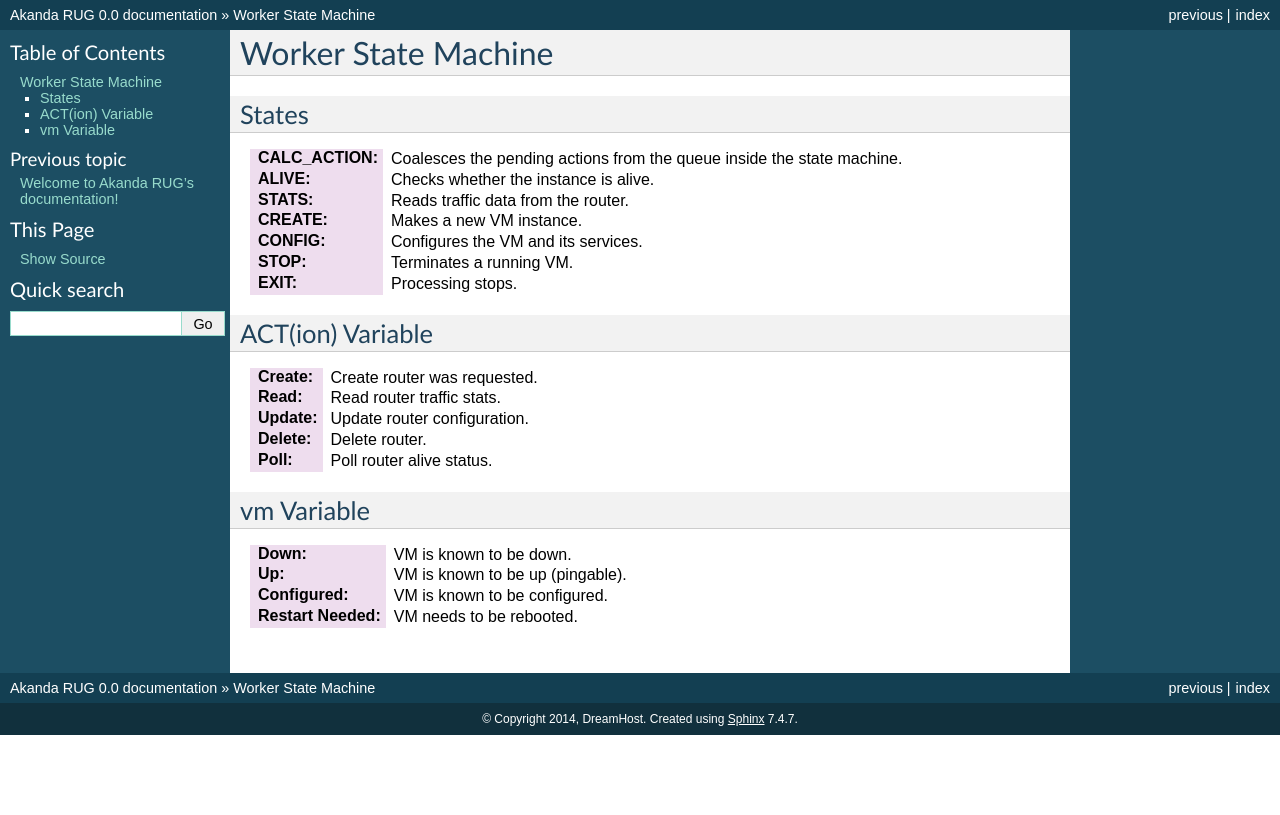
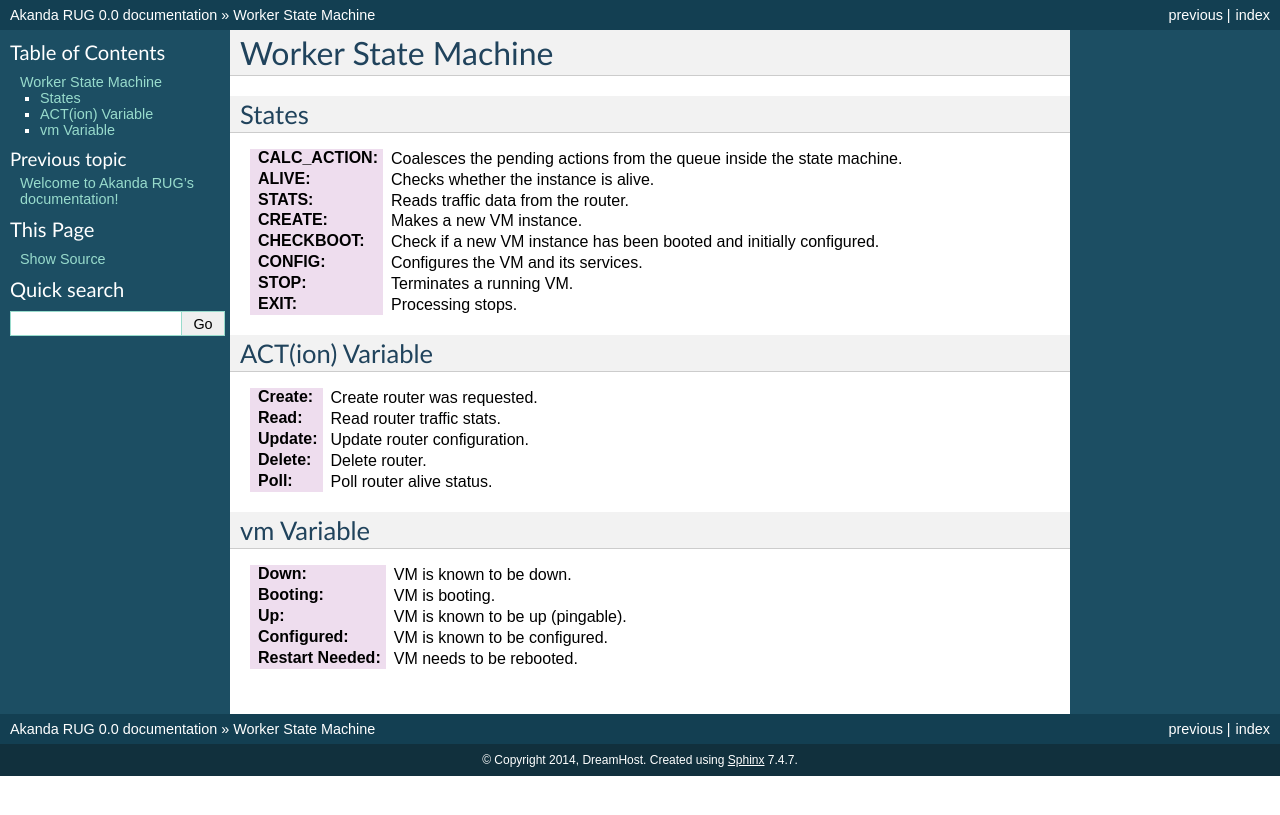
Before and after one commit to openstack-archive/astara, a Sphinx documentation site: the page built from doc/source/state_machine.rst, in a window 1280 px wide. Shown: the top 815 px of the page. Built offline with Sphinx 7.4.7, drawn with Linux system fonts in a browser that asks for light colours.

Commit message:
Update the state machine docs to reflect async boot (and other changes).

```diff
--- a/doc/source/state_machine.rst
+++ b/doc/source/state_machine.rst
@@ -11,6 +11,7 @@ States
 :ALIVE: Checks whether the instance is alive.
 :STATS: Reads traffic data from the router.
 :CREATE: Makes a new VM instance.
+:CHECKBOOT: Check if a new VM instance has been booted and initially configured.
 :CONFIG: Configures the VM and its services.
 :STOP: Terminates a running VM.
 :EXIT: Processing stops.
@@ -28,6 +29,7 @@ vm Variable
 ===========
 
 :Down: VM is known to be down.
+:Booting: VM is booting.
 :Up: VM is known to be up (pingable).
 :Configured: VM is known to be configured.
 :Restart Needed: VM needs to be rebooted.
```
Also changed, not shown: 1 other file.
